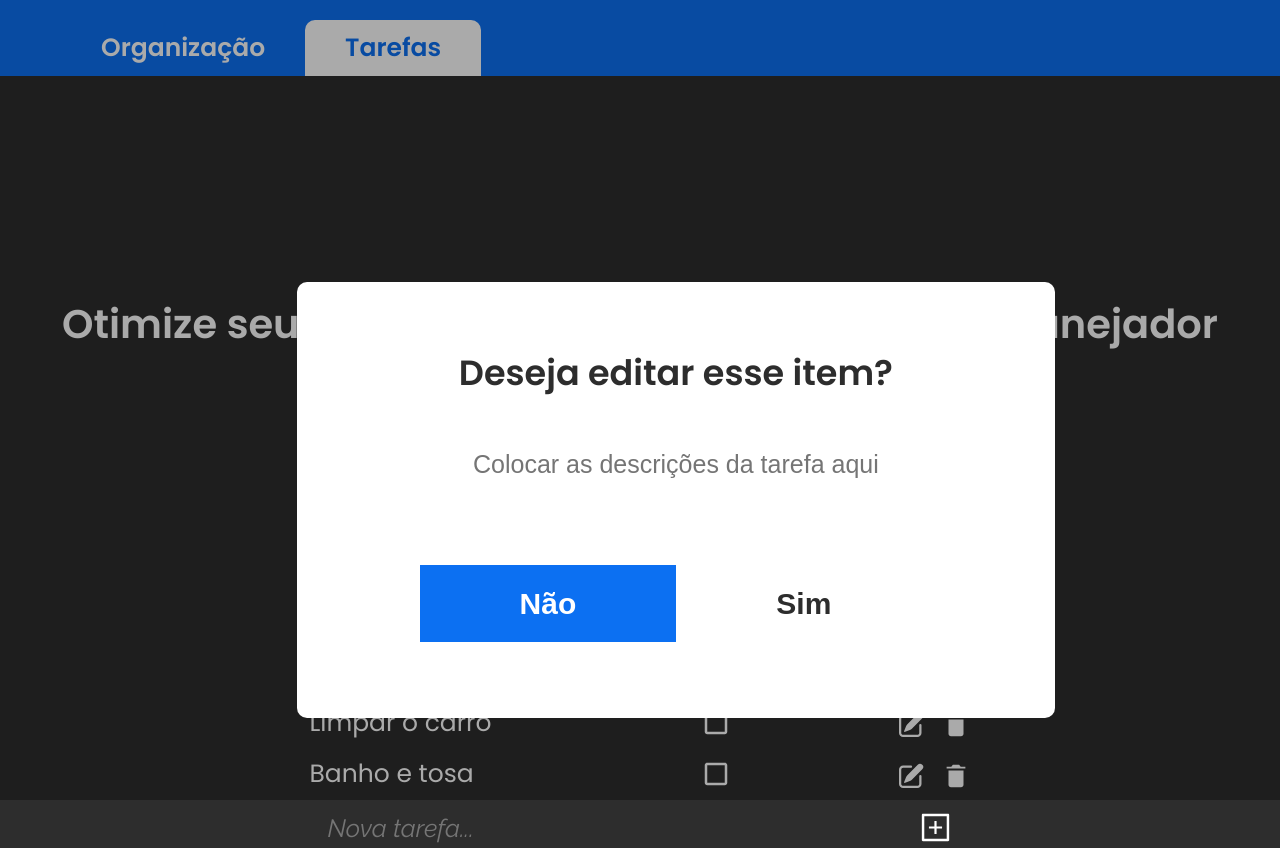
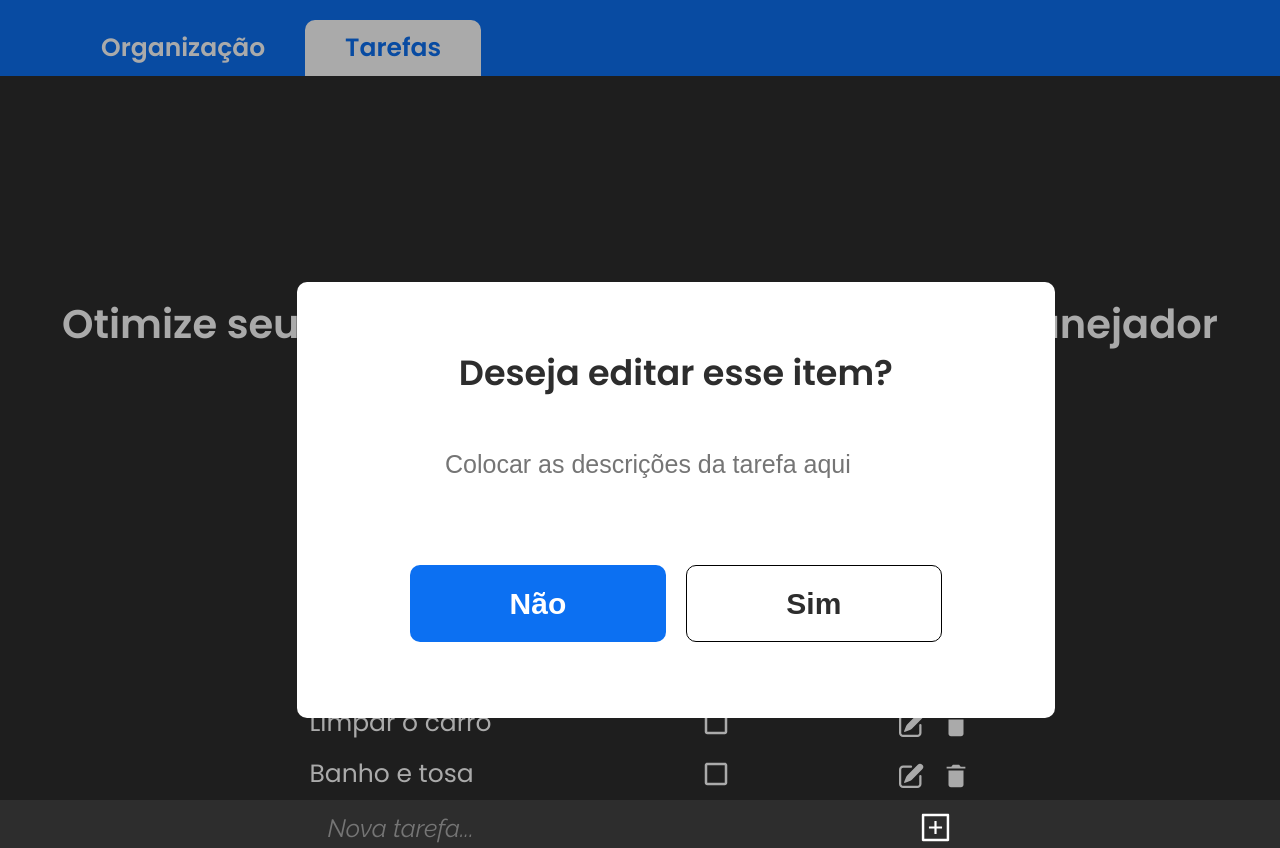
Before and after one commit to xtirian/ToDoList-DNC, a React (Vite) app: page / in a window 1280 px wide. Both pictures are taken after a click on the button 910 px from the left and 674 px from the top of the page. Built offline with nearby package versions, Linux system fonts and the light colour scheme.

Commit message:
adicionado handleDelete para deletar os items da lista e o corrigindo um bug que deu na key nas linhas da planilha que acabavam repetindo após apagar

```diff
--- a/src/assets/components/itemDescricao/CardDeldit.jsx
+++ b/src/assets/components/itemDescricao/CardDeldit.jsx
@@ -2,31 +2,32 @@ import React, { useState } from "react";
 import "./cardeldit.scss";
 
 const CardDeldit = ({
-  show,
+  showCard,
   handleDelete,
   edit,
-  list,
   closeCard,
   operation,
-  item
+  item,
+  itemIndex
 }) => {
-  const [card, setCard] = useState();
+
 
   return (
     <div
       className="card_container"
-      style={{ display: show ? "block" : "none" }}
+      style={{ display: showCard ? "block" : "none" }}
     >
       <form
         className="card_content"
         onSubmit={(e) => {
           closeCard(false);
-          console.log("oioioi");
+          handleDelete(itemIndex)
           e.preventDefault();
         }}
       >
         <h2>Deseja {operation ? "editar" : "deletar"} esse item?</h2>
         {operation ? (
+          <div className="formField-and-confirmation">
             <label className="confirmation_message" name="confirmation">
               <input
                 className="card_form_description"
@@ -35,9 +36,25 @@ const CardDeldit = ({
                 required
               />
             </label>
+            <div className="button_grid">
+              <button
+                type="button"
+                className="buttonN"
+                value={false}
+                onClick={() => closeCard(false)}
+              >
+                Não
+              </button>
+              <button type="submit" className="buttonY">
+                Sim
+              </button>
+            </div>
+          </div>
         ) : (
-          <p className="delet_message">Confirme que deseja excluir a tarefa: <span>{item}</span></p>
-        )}
+          <div>
+            <p className="delet_message">
+              Confirme que deseja excluir a tarefa: <span>{item}</span>
+            </p>
             <label className="button_grid">
               <button
                 type="button"
@@ -51,6 +68,8 @@ const CardDeldit = ({
                 Sim
               </button>
             </label>
+          </div>
+        )}
       </form>
     </div>
   );
--- a/src/assets/components/itemDescricao/cardeldit.scss
+++ b/src/assets/components/itemDescricao/cardeldit.scss
@@ -48,6 +48,8 @@
 
   .button_grid {
     padding-top: 28px;
+    display: flex;
+    gap: 20px;
   }
 }
 
@@ -84,10 +86,25 @@
   width: 256px;
   height: 77px;
   @include mixin.bodyL;
+  border-radius: 10px;
+
+
 }
 
 .buttonY {
   color: #2d2d2d;
+  border: 1px solid #000;
+
+  &:hover{
+   background-color: #00000011;
+   border: 1px solid #aaa;
+
+  }
+
+  &:active{
+   background-color: #747474;
+   color: white;
+  }
 }
 
 .buttonN {
@@ -101,3 +118,10 @@
     background-color: #0c20ff;
   }
 }
+
+
+.formField-and-confirmation{
+ display: flex;
+ flex-direction: column;
+ row-gap: 57px;
+}
--- a/src/assets/components/lista/Lista.jsx
+++ b/src/assets/components/lista/Lista.jsx
@@ -29,26 +29,30 @@ const Lista = ({ data }) => {
   };
 
   //Set the card Edit and del to display it
-  const [card, setCard]  = useState(undefined)
-  const [itemCalled, setItemCalled] = useState("")
-  const [cardOperation, setCardOperation] = useState(undefined)
+  const [card, setCard] = useState(undefined);
+  const [itemCalled, setItemCalled] = useState(undefined);
+  const [cardOperation, setCardOperation] = useState(undefined);
+  const [idCalled, setIdCalled] = useState(undefined);
 
-  const callCard = (value, edit, item) => {
-    setItemCalled(item)
-    setCard(value)
-    setCardOperation(edit)
-  }
+  const callCard = (value, edit, item, itemIndex) => {
+    setItemCalled(item);
+    setCard(value);
+    setCardOperation(edit);
+    setIdCalled(itemIndex);
+  };
 
   //deleta o item da lista e renderiza a página
 
-  const handleDelete = (index) =>{
-    console.log(index)
-  }
+  const handleDelete = (index) => {
+    let newToDos = toDos.splice(index, 1)
+
+    console.log(newToDos)
+  };
 
   //edita o item da página
-  const handleEdit =(index) => {
-    console.log(index)
-  }
+  const handleEdit = (index) => {
+    console.log(index);
+  };
 
   return (
     <div className="lista_container">
@@ -63,7 +67,7 @@ const Lista = ({ data }) => {
         <tbody>
           {toDos.map((item, index) => {
             return (
-              <tr key={item.id}>
+              <tr key={item.id+index}>
                 <td className="col1">{item.title}</td>
                 <td className="col2">
                   {/* Nesta parte temos um label com o listener onChange que escuta a as mudanças do input checkbox. Dependendo od status do checkbox ele irá chamar a função de handleStatus para corrigir o ícone na tela */}
@@ -99,10 +103,14 @@ const Lista = ({ data }) => {
                   </label>
                 </td>
                 <td className="col3">
-                  <button onClick={() => callCard(true, true, item.title)}>
+                  <button
+                    onClick={() => callCard(true, true, item.title, index)}
+                  >
                     <HiMiniPencilSquare size={30} color="white" />
                   </button>
-                  <button onClick={() => callCard(true, false, item.title)}>
+                  <button
+                    onClick={() => callCard(true, false, item.title, index)}
+                  >
                     <IoMdTrash size={30} color="white" />
                   </button>
                 </td>
@@ -115,7 +123,15 @@ const Lista = ({ data }) => {
       {/* Nesta etapa eu passo o método criado deste componente para o outro. Eu envio também o toDos.length para dar ao form o tamanho da lista e assim conseguir criar itens com a key ID correta, mas eu poderia passar também uma Todo[Todo.length-1].id que enviaria o valor da key ID caso as IDs tivessem um valor totalmente diferente */}
       <ListForm formHandler={toDoHandler} listLength={toDos.length} />
 
-      <CardDeldit show={card} closeCard={callCard} handleDelete={handleDelete} edit={handleEdit} operation={cardOperation} list={toDos} item={itemCalled}  />
+      <CardDeldit
+        showCard={card}
+        closeCard={callCard}
+        handleDelete={handleDelete}
+        edit={handleEdit}
+        operation={cardOperation}
+        item={itemCalled}
+        itemIndex={idCalled}
+      />
     </div>
   );
 };
```
Lines whose indentation alone changed are shown as unchanged.
